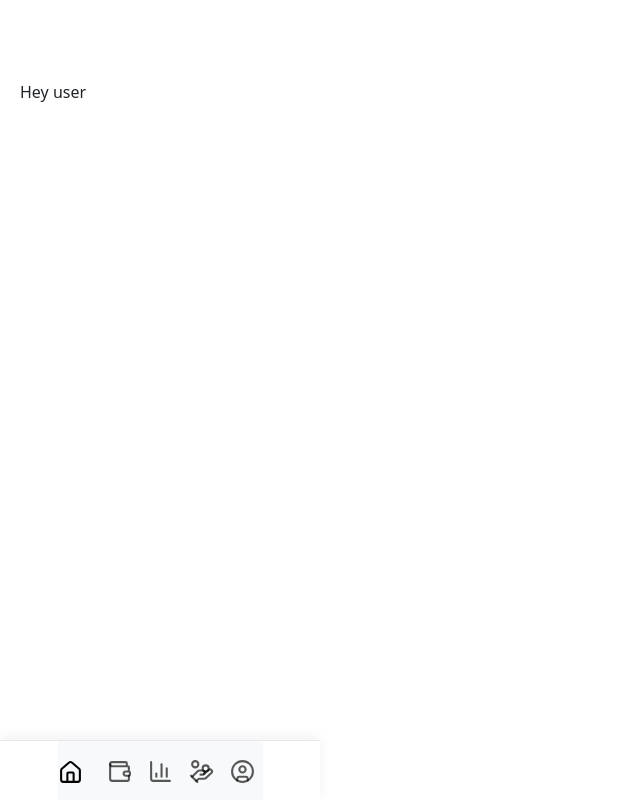
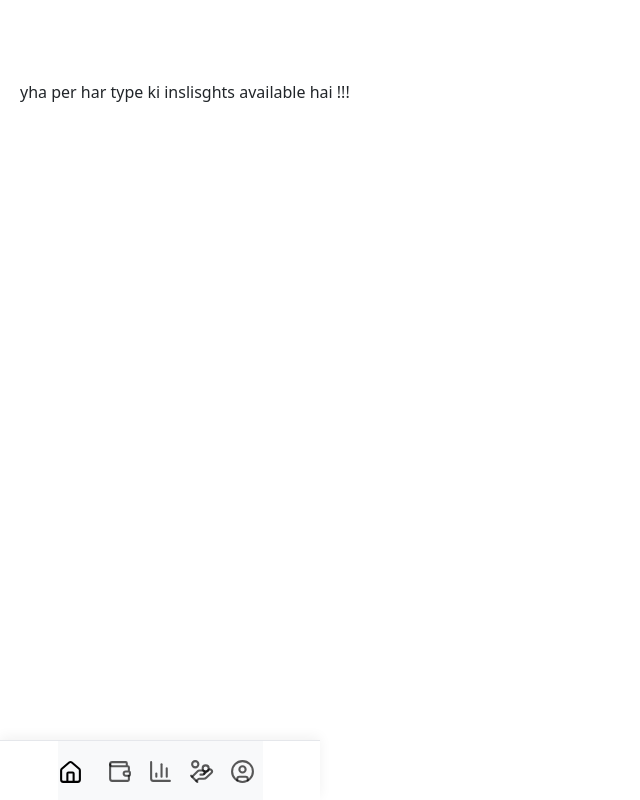
Before and after one commit to shaikhabuhasim0/finixy-expense-tracker, a React (Vite) app: page /Inslights in a window 1280 px wide. Shown: the whole page, without its empty margins (0-640 px from the left). Built offline with nearby package versions, Linux system fonts and the light colour scheme.

Commit message:
inslights updeted

```diff
--- a/src/Components/Inslights.jsx
+++ b/src/Components/Inslights.jsx
@@ -2,7 +2,8 @@ import React from 'react'
 
 export default function Inslights() {
   return (
-    <div>Hey user
+    <div> yha per har type ki inslisghts available hai !!!
+
     </div>
   )
 }
```
